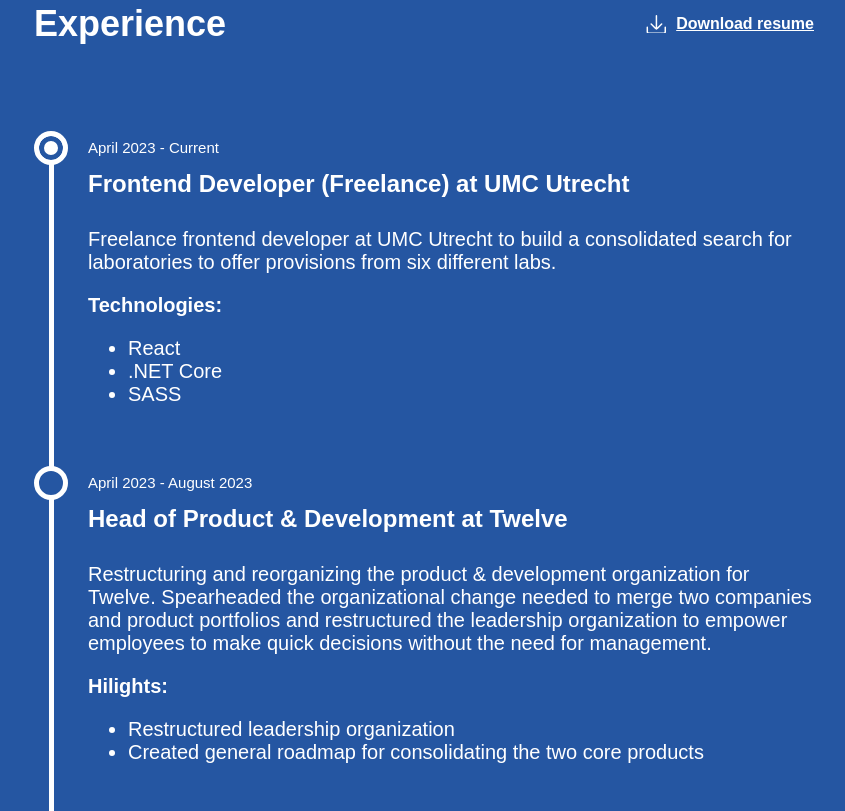
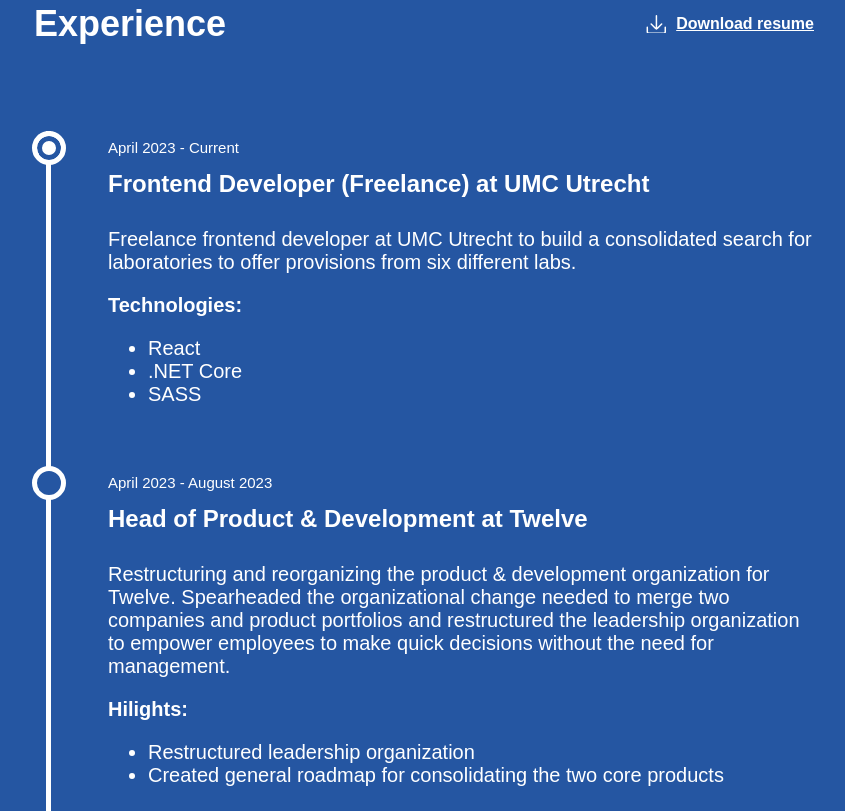
Before and after one commit to bruggendev/bruggen.dev, a Gatsby site: page / in a window 1280 px wide. Shown: the part 749-1560 px from the top of the page, without its empty margins (216-1061 px from the left). Built offline with nearby package versions, Linux system fonts and the light colour scheme; Gatsby itself is replaced by a stand-in of ours; a web font is replaced by a local one.

```diff
--- a/src/components/Resume/Resume.module.css
+++ b/src/components/Resume/Resume.module.css
@@ -3,7 +3,6 @@
   --background-color: #2556a2;
   --text-color: white;
 }
-
 
 .Resume {
   margin-top: 0;
@@ -11,24 +10,8 @@
   padding-bottom: 40px;
   position: relative;
   margin-left: 17px;
-}
 
-.Resume::before {
-    content: " ";
-    display: block;
   border-left: 3px solid var(--text-color);
-    position: absolute;
-    top: 17px;
-    left: -1.5px;
-    bottom: 0px;
-}
-
-@media screen and (min-width: 1024px) {
-    .Resume::before {
-        border-width: 5px;
-        left: -2.5px;
-        padding-left: 57px;
-    }
 }
 
 .Resume::after {
@@ -37,9 +20,21 @@
   background: linear-gradient(transparent, var(--background-color));
   height: 80px;
   position: absolute;
-    left: -37px;
+  left: -3px;
   right: 0;
   bottom: 0;
+}
+
+@media screen and (min-width: 1024px) {
+  .Resume {
+    border-width: 5px;
+    padding-left: 57px;
+    margin-left: 12px;
+  }
+
+  .Resume::after {
+    left: -5px;
+  }
 }
 
 .ResumeItemHeader {
@@ -49,16 +44,14 @@
 
 .ResumeItemHeader::before {
   content: " ";
-
   border: 3px solid var(--text-color);
   background-color: var(--background-color);
-    box-sizing: border-box;
   display: block;
   position: absolute;
-
+  box-sizing: border-box;
   width: 26px;
   height: 26px;
-    left: -13px;
+  left: -14px;
   border-radius: 26px;
 }
 
@@ -67,10 +60,9 @@
     border-width: 5px;
     width: 34px;
     height: 34px;
-        left: -17px;
+    left: -19px;
     border-radius: 34px;
   }
-
 }
 .ResumeItemHeader:first-of-type::before {
   box-shadow: inset 0px 0px 0px 5px var(--background-color);
@@ -89,9 +81,7 @@
     font-size: 15px;
     line-height: 34px;
   }
-
 }
-
 
 .ResumeItemHeaderPosition {
   font-size: 20px;
@@ -103,9 +93,7 @@
   .ResumeItemHeaderPosition {
     font-size: 24px;
   }
-
 }
-
 
 .ResumeItemContent {
   font-size: 16px;
```
Lines whose indentation alone changed are shown as unchanged.
